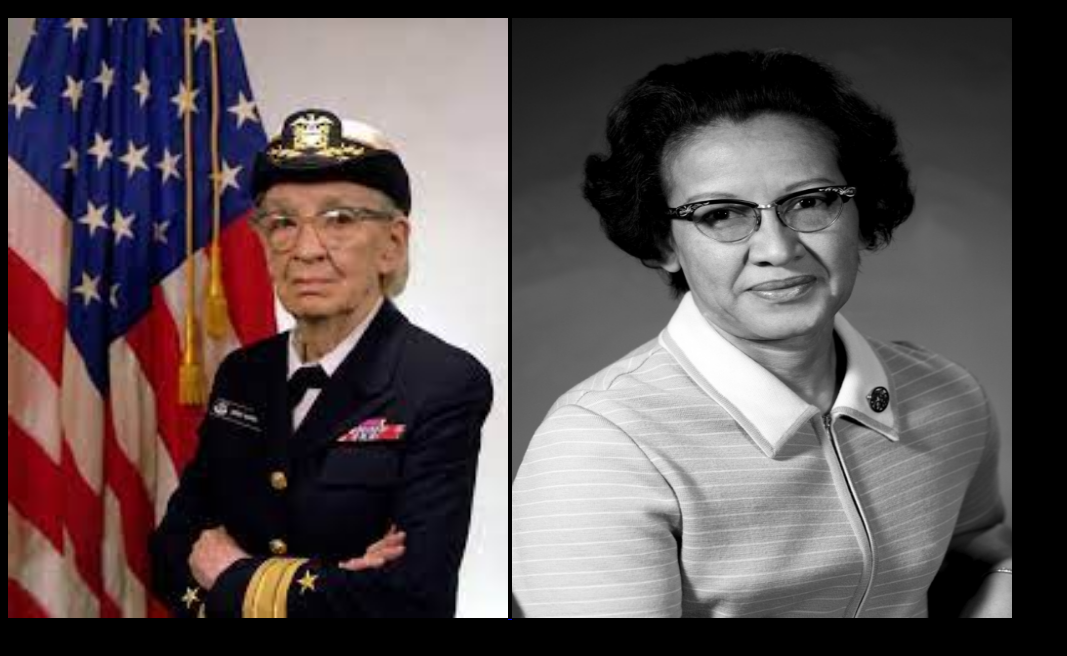
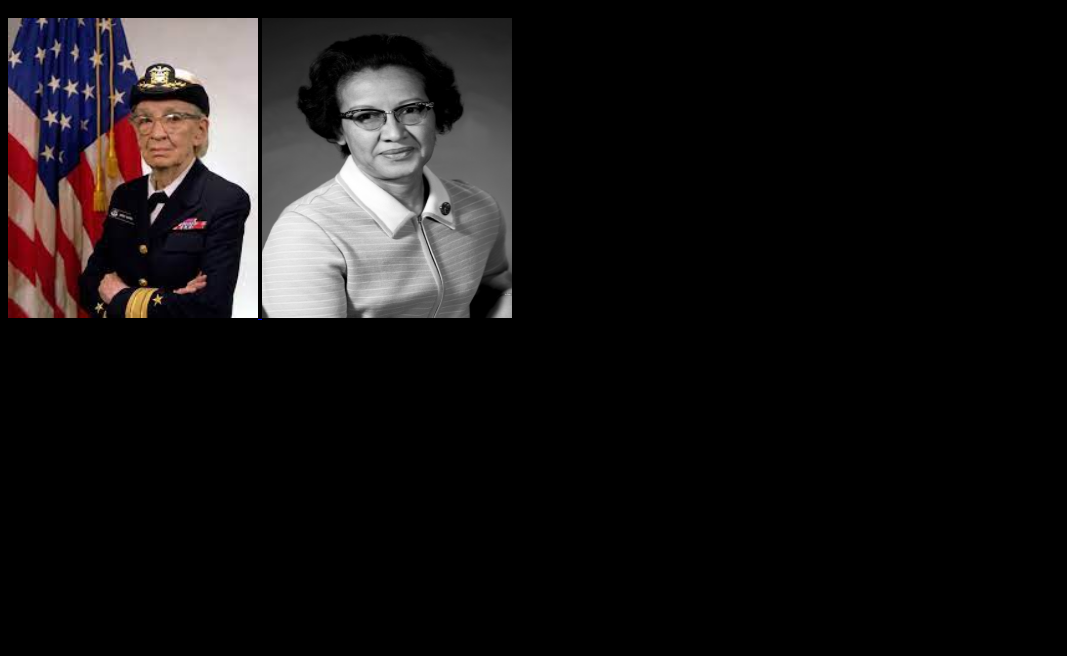
Before and after one commit to therandomspoon/ImportantwomeninCS, a plain HTML site: page main.html in a window 1280 px wide. Shown: the part 48-704 px from the top of the page, without its empty margins (0-1067 px from the left). Drawn offline with Linux system fonts and the light colour scheme.

Commit message:
Update main.html

```diff
--- a/main.html
+++ b/main.html
@@ -16,9 +16,9 @@
 <body>
   <h1> Women in computer science </h1>
   <a href="gh.html">
-    <img src="12E630D9-A195-4D34-9B49-F05DBD3A382D.jpeg" alt="Grace Hopper" style="width:500px;height:600px;">
+    <img src="12E630D9-A195-4D34-9B49-F05DBD3A382D.jpeg" alt="Grace Hopper" style="width:250px;height:300px;">
   </a>
   <a href="kj.html">
-    <img src="EDDDECC3-DDB3-4DA5-98A0-3A752D565629.jpeg" alt="Katherine Johnson" style="width:500px;height:600px;">
+    <img src="EDDDECC3-DDB3-4DA5-98A0-3A752D565629.jpeg" alt="Katherine Johnson" style="width:250px;height:300px;">
   </a>
 </body>
```
